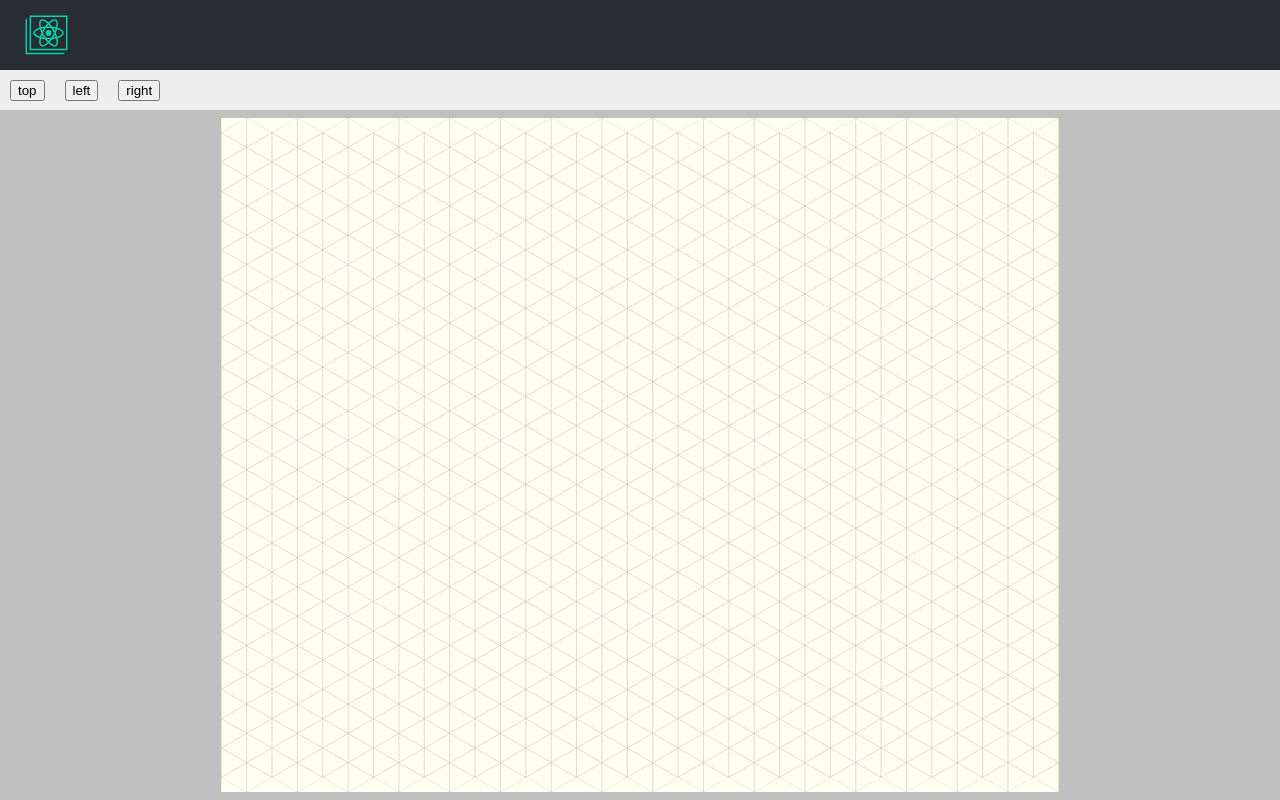
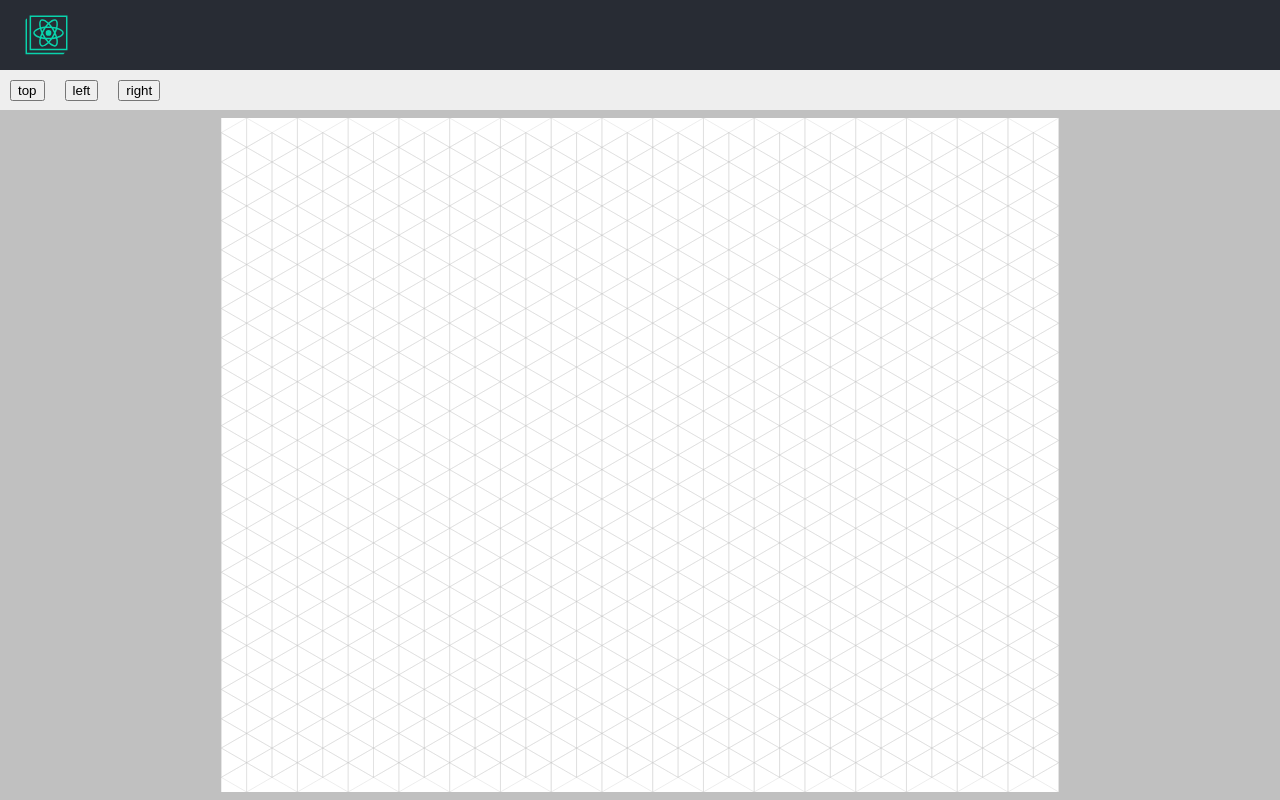
Before and after one commit to NicolasLetellier/isometricks, a React (Create React App) app: page / in a window 1280 px wide. Built offline with nearby package versions, Linux system fonts and the light colour scheme.

Commit message:
remove clickHandler on triangle background

```diff
--- a/src/editor/frame/Frame.js
+++ b/src/editor/frame/Frame.js
@@ -60,13 +60,12 @@ function Frame({
           height={gridDimensions.height}
           className="Frame-background"
           stroke="none"
-          fill={'ivory'}
+          fill={'white'}
         />
         <TrianglesGrid
           presentation={triangleBackgroundPresentation}
           gridDimensionsInTriangles={gridDimensionsInTriangles}
           trianglesMap={trianglesMap}
-          triangleClickHandler={triangleClickHandler}
         />
         {drawingPolygons}
         <TrianglesGrid
```
